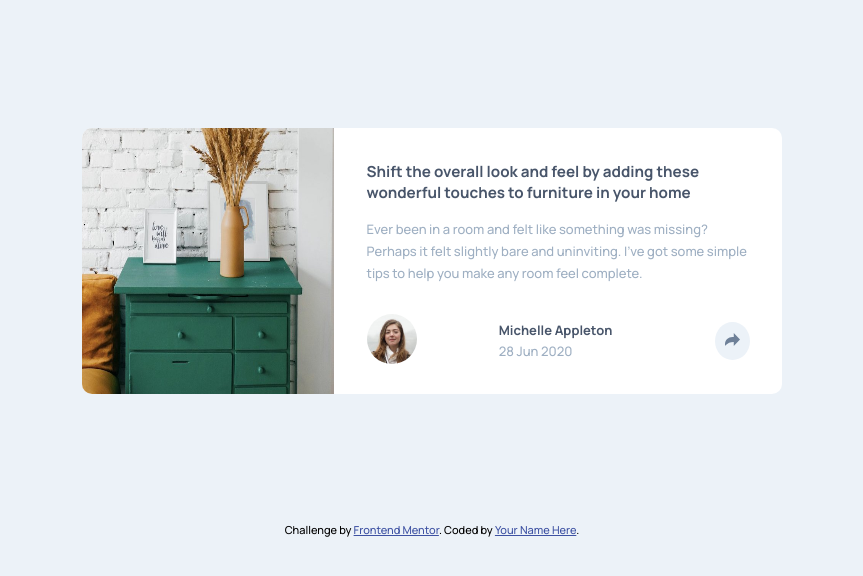
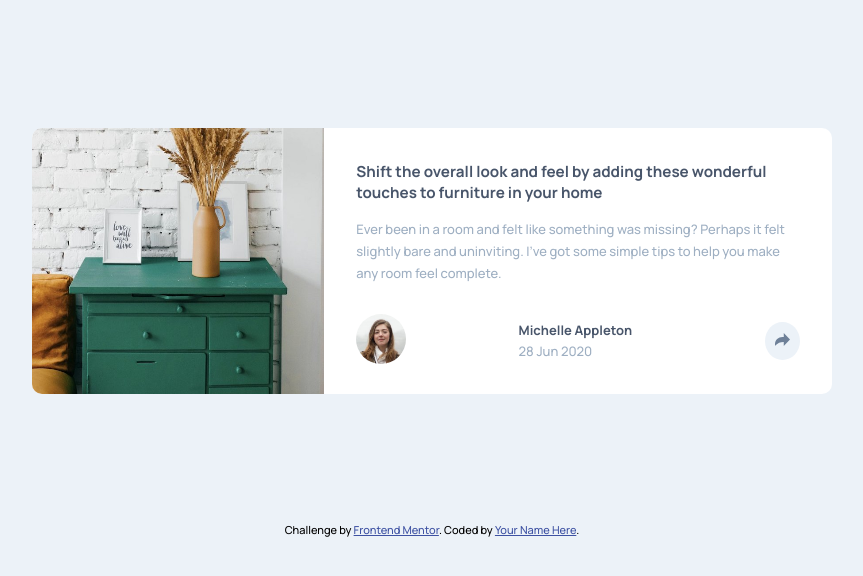
Before and after one commit to sonndy/article-preview, a plain HTML site: page index.html in a window 1280 px wide. Shown: the whole page, without its empty margins (208-1071 px from the left). Drawn offline with Linux system fonts and the light colour scheme.

```diff
--- a/style.css
+++ b/style.css
@@ -12,7 +12,7 @@ body {
 
 .main {
     background-color: white;
-    width: min(90%, 700px);
+    width: min(90%, 800px);
     margin: auto;
     margin-top: 10%;
     margin-bottom: 10%;
```
